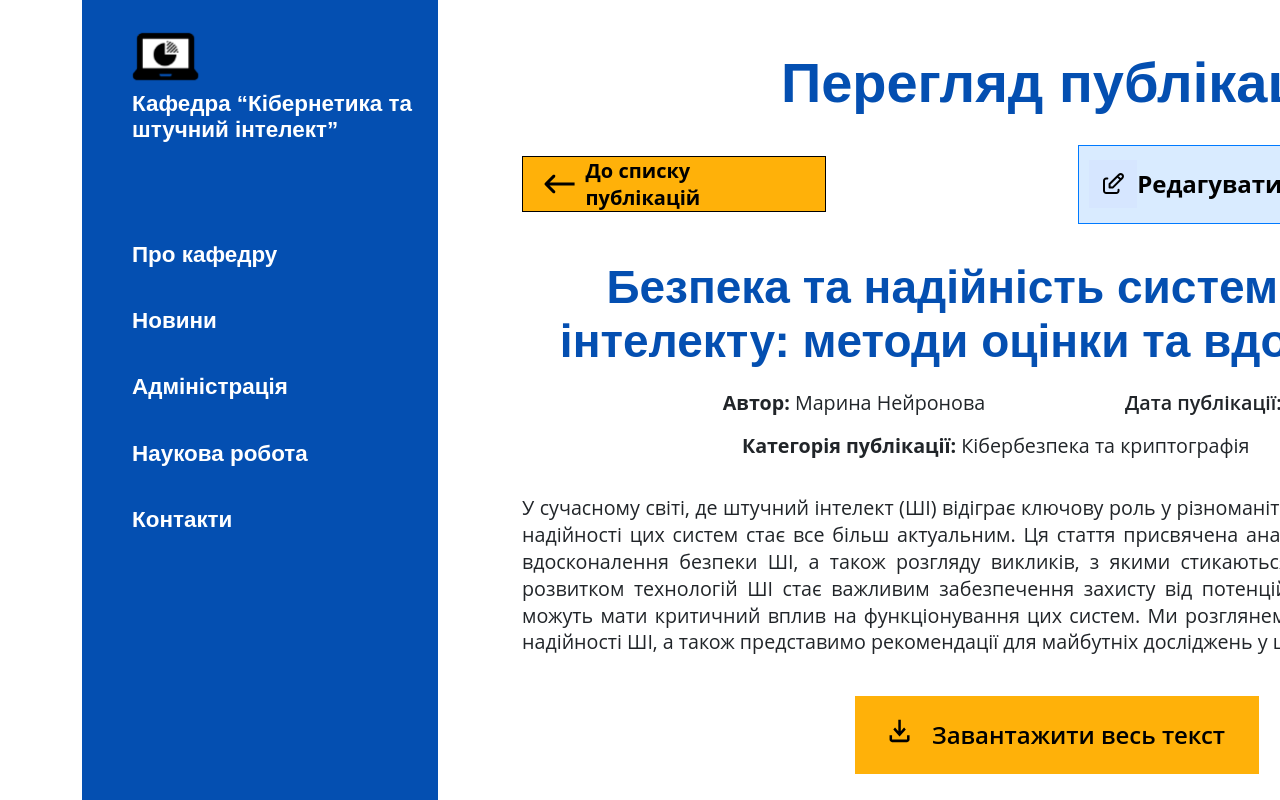
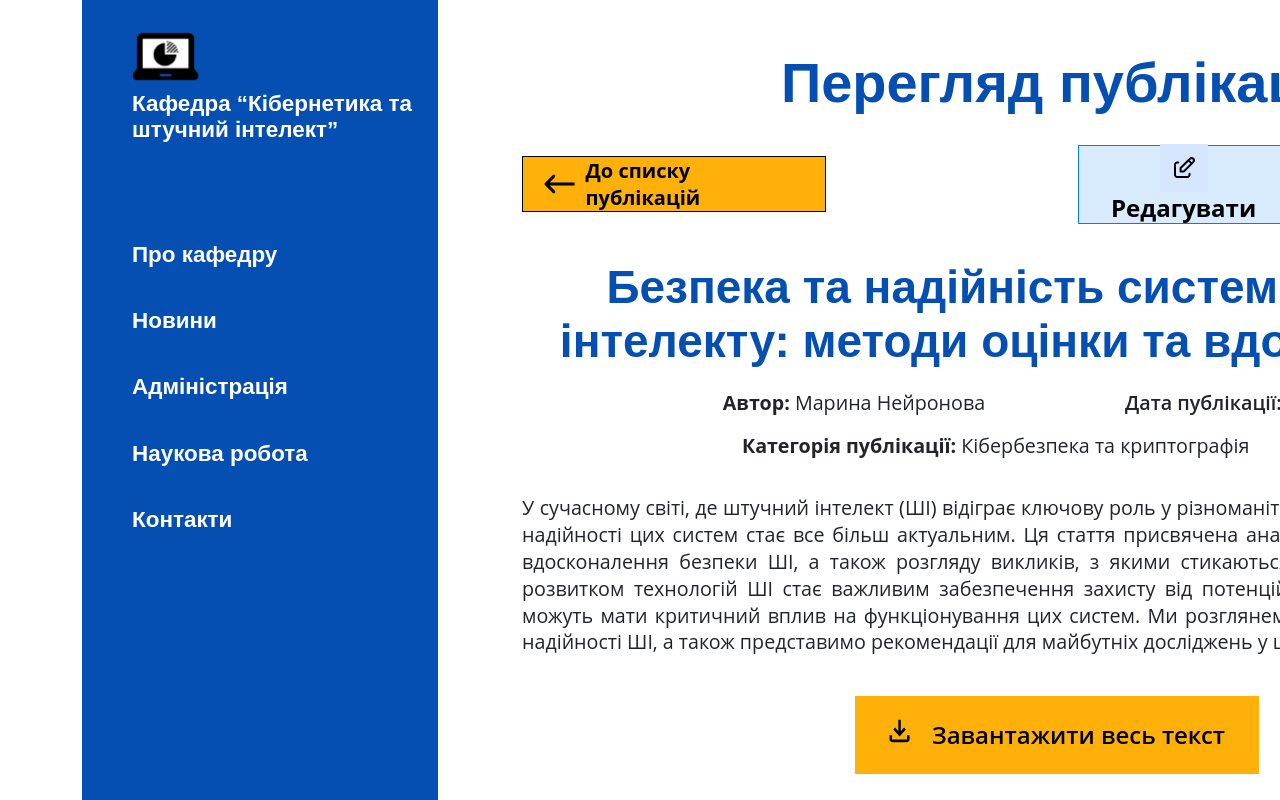
Before and after one commit to curious-minion/EPAM-admin, a Next.js app: page /viewArticle/1 in a window 1280 px wide. Shown: the top 800 px of the page. Built offline with nearby package versions, Linux system fonts and the light colour scheme.

Commit message:
added link to edit article

```diff
--- a/src/app/components/viewArticle/viewArticle.js
+++ b/src/app/components/viewArticle/viewArticle.js
@@ -7,6 +7,7 @@ import deleteBtn from "../../../../public/svg/delete-btn2.svg";
 import editBtn from "../../../../public/svg/edit-btn.svg";
 import download from "../../../../public/svg/download.svg";
 import LinkBack from "../backToArticlesButton/backToArticlesButton";
+import Link from "next/link";
 
 import {
 	buttons,
@@ -39,9 +40,13 @@ export default function ViewArticle({articles}) {
 				<h1>Перегляд публікації</h1>
                 <div className={buttons}>
                 <LinkBack/>
-                <button className={editButton}>
-                    <Image src={editBtn}/>
-                    Редагувати</button>
+
+				<button className={editButton}>
+					<Link href={`/scientificWork/editArticle/${article?.id}`} class="link">
+						<Image src={editBtn} alt="edit the article" />
+						Редагувати
+					</Link></button>
+
                 <button className={deleteButton}>
                     <Image src={deleteBtn}/>
                     Видалити</button>
--- a/src/app/scientificWork/createArticle/page.js
+++ b/src/app/scientificWork/createArticle/page.js
@@ -4,5 +4,5 @@ export default function Page() {
 	const pageTitle = "Створення публікації";
 	return (
 
-                <CreateEditArticle/>
+                <CreateEditArticle pageTitle={pageTitle}/>
 )}
--- a/src/app/scientificWork/editArticle/[id]/page.js
+++ b/src/app/scientificWork/editArticle/[id]/page.js
@@ -4,5 +4,5 @@ export default function Page() {
 	const pageTitle = "Редагування публікації";
 	return (
 
-                <CreateEditArticle/>
+                <CreateEditArticle pageTitle={pageTitle}/>
 )}
```
